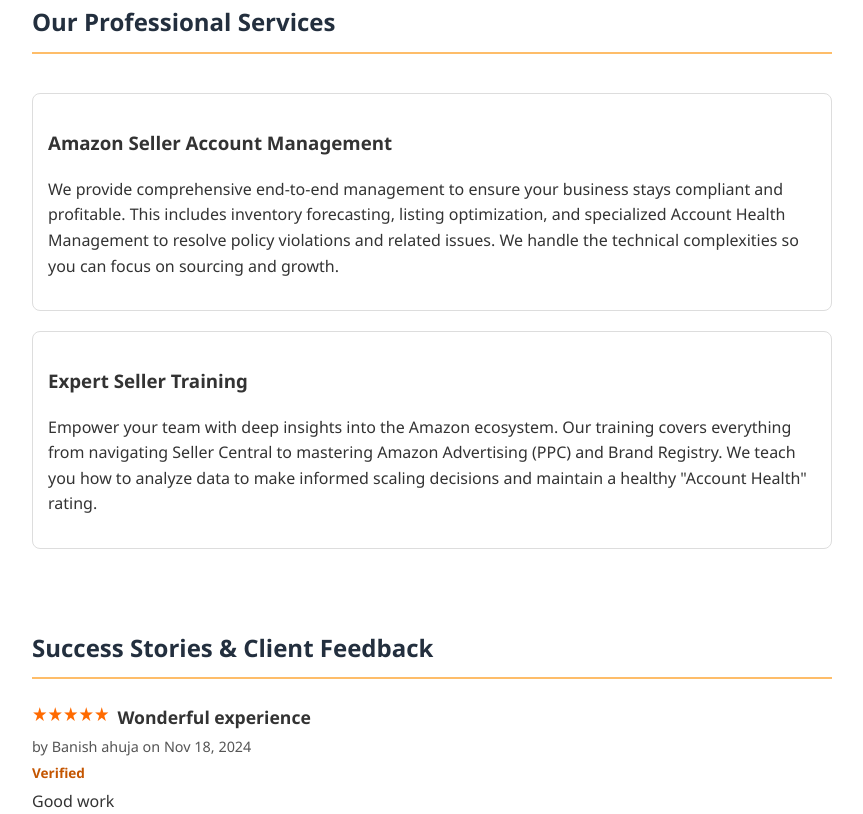
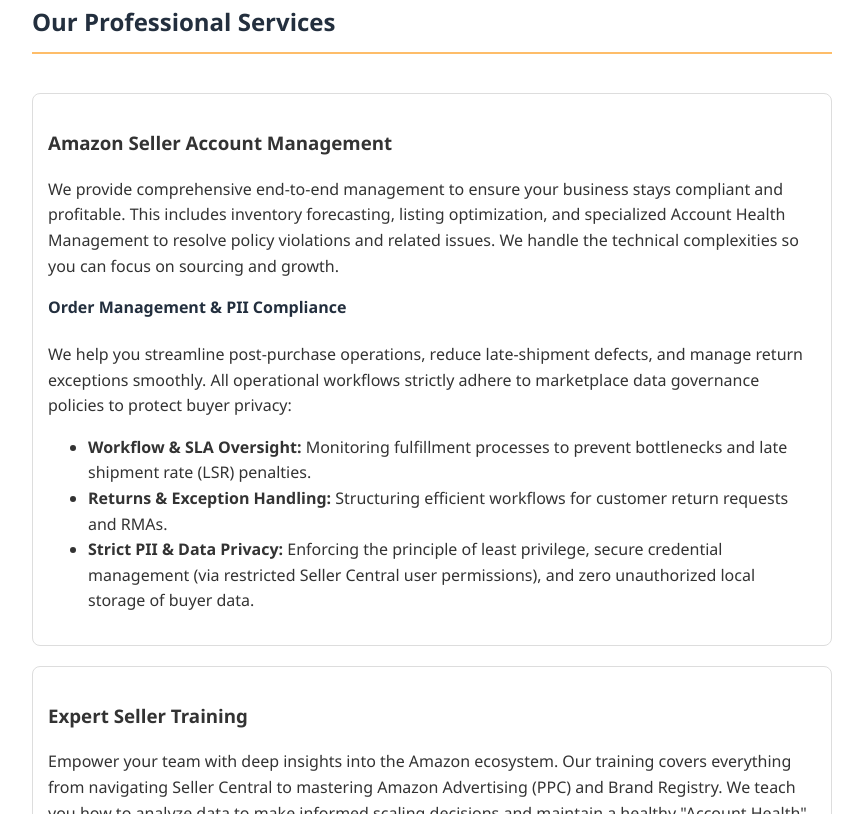
Before and after one commit to Vivek-Rai11/Vivek-Rai11.github.io, a plain HTML site: page index.html in a window 1280 px wide. Shown: the part 557-1371 px from the top of the page, without its empty margins (208-1071 px from the left). Drawn offline with Linux system fonts and the light colour scheme.

Commit message:
Enhance service descriptions in index.html
Added detailed descriptions for Amazon Seller Account Management services, including order management and PII compliance.

```diff
--- a/index.html
+++ b/index.html
@@ -62,10 +62,24 @@
     <h2>Our Professional Services</h2>
 
     <div class="service-card">
+  <h3>Amazon Seller Account Management</h3>
+  <p>We provide comprehensive end-to-end management to ensure your business stays compliant and profitable. This includes inventory forecasting, listing optimization, and specialized Account Health Management to resolve policy violations and related issues. We handle the technical complexities so you can focus on sourcing and growth.</p>
+
+  <h4 style="margin-top: 15px; color: #232f3e;">Order Management & PII Compliance</h4>
+  <p>We help you streamline post-purchase operations, reduce late-shipment defects, and manage return exceptions smoothly. All operational workflows strictly adhere to marketplace data governance policies to protect buyer privacy:</p>
+  <ul>
+    <li><strong>Workflow & SLA Oversight:</strong> Monitoring fulfillment processes to prevent bottlenecks and late shipment rate (LSR) penalties.</li>
+    <li><strong>Returns & Exception Handling:</strong> Structuring efficient workflows for customer return requests and RMAs.</li>
+    <li><strong>Strict PII & Data Privacy:</strong> Enforcing the principle of least privilege, secure credential management (via restricted Seller Central user permissions), and zero unauthorized local storage of buyer data.</li>
+  </ul>
+</div>
+
+    <!--
+    <div class="service-card">
         <h3>Amazon Seller Account Management</h3>
         <p>We provide comprehensive end-to-end management to ensure your business stays compliant and profitable. This includes inventory forecasting, listing optimization, and specialized Account Health Management to resolve policy violations and related issues. We handle the technical complexities so you can focus on sourcing and growth.</p>
     </div>
-
+-->
     <div class="service-card">
         <h3>Expert Seller Training</h3>
         <p>Empower your team with deep insights into the Amazon ecosystem. Our training covers everything from navigating Seller Central to mastering Amazon Advertising (PPC) and Brand Registry. We teach you how to analyze data to make informed scaling decisions and maintain a healthy "Account Health" rating.</p>
```
